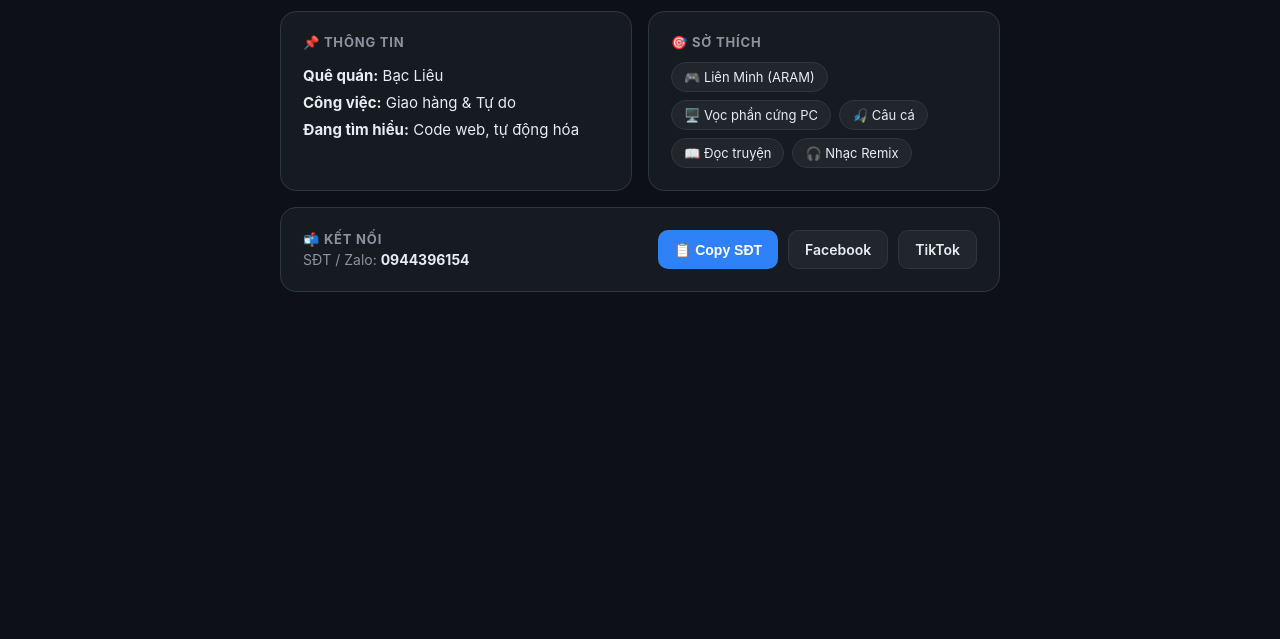
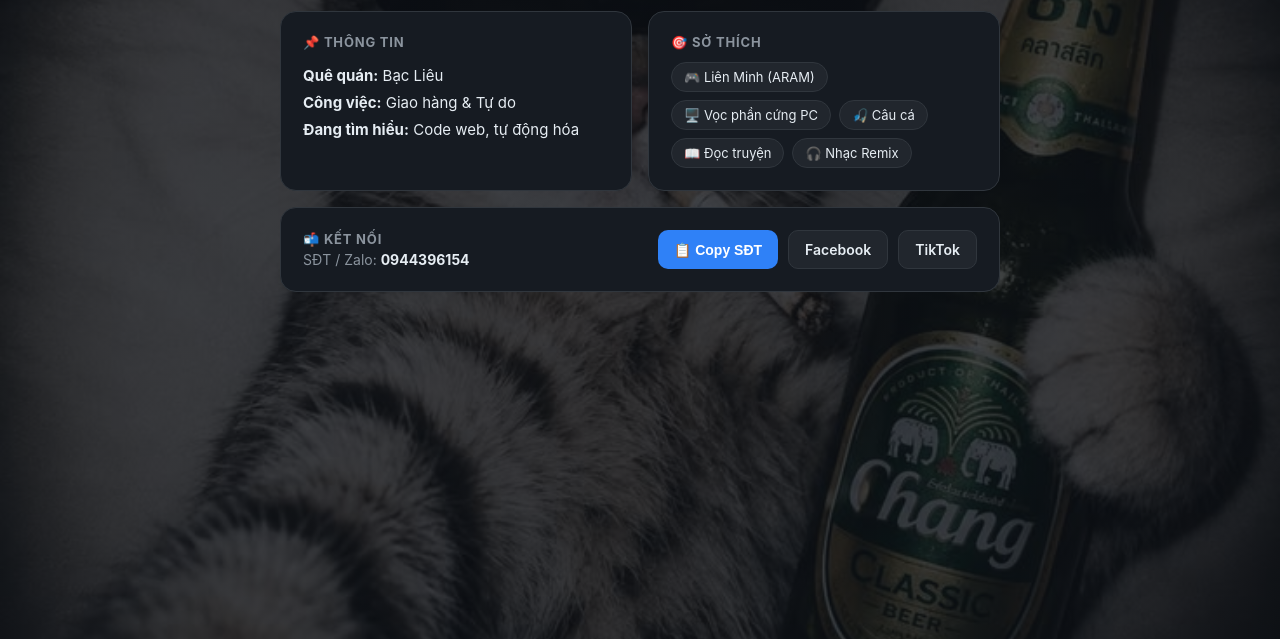
Before and after one commit to khuongccmm-cyber/bio, a plain HTML site: page index.html in a window 1280 px wide. Shown: the part 161-800 px from the top of the page. Drawn offline with Linux system fonts and the light colour scheme.

Commit message:
Update index.html

```diff
--- a/index.html
+++ b/index.html
@@ -40,6 +40,10 @@
       display: flex;
       justify-content: center;
       padding: 30px 15px;
+      background-image: linear-gradient(rgba(13, 17, 23, 0.78), rgba(13, 17, 23, 0.78)), url("anh/0001.jpg");
+    background-size: cover;
+    background-position: center;
+    background-attachment: fixed;
       transition: background-color 0.3s, color 0.3s;
     }
 
```
